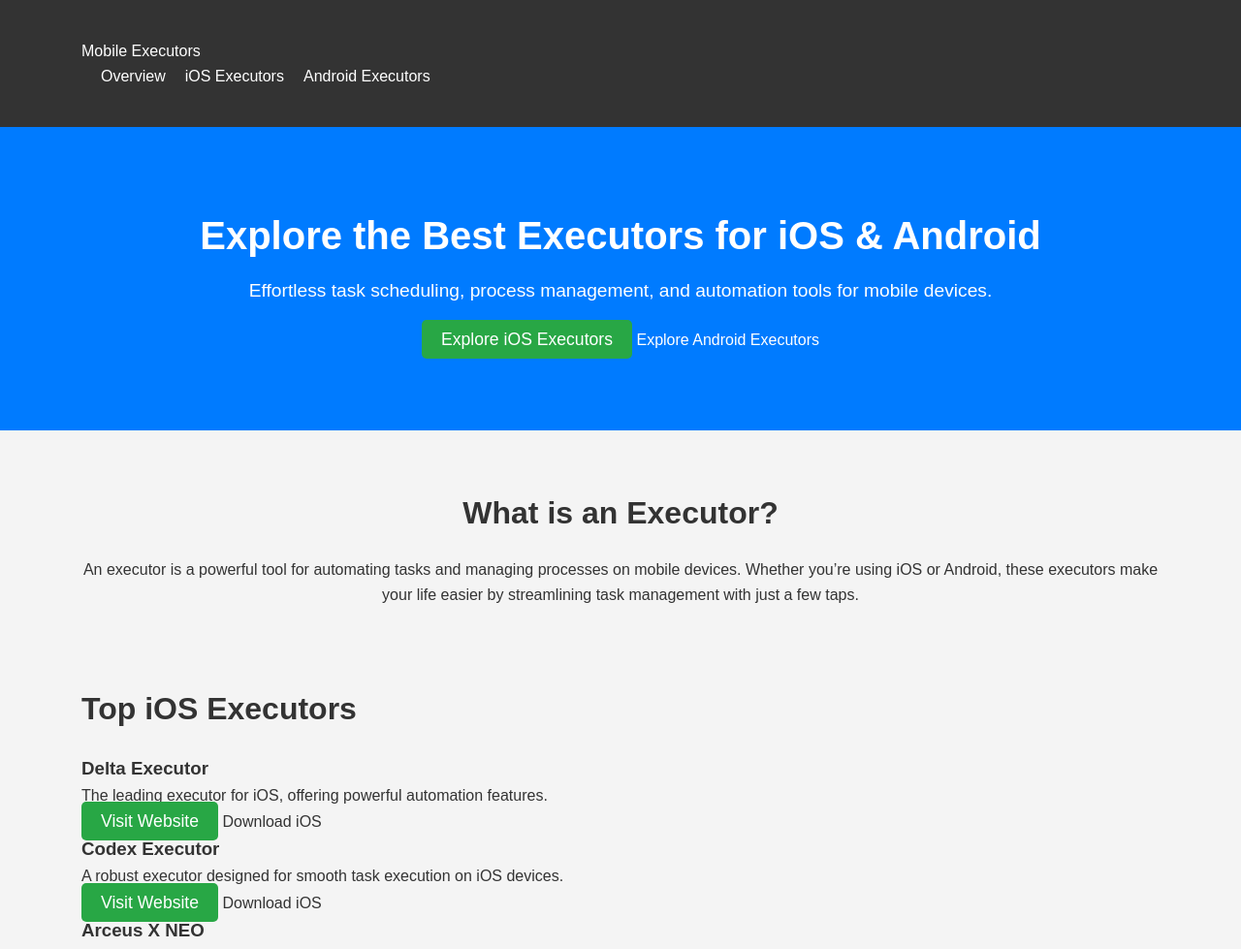
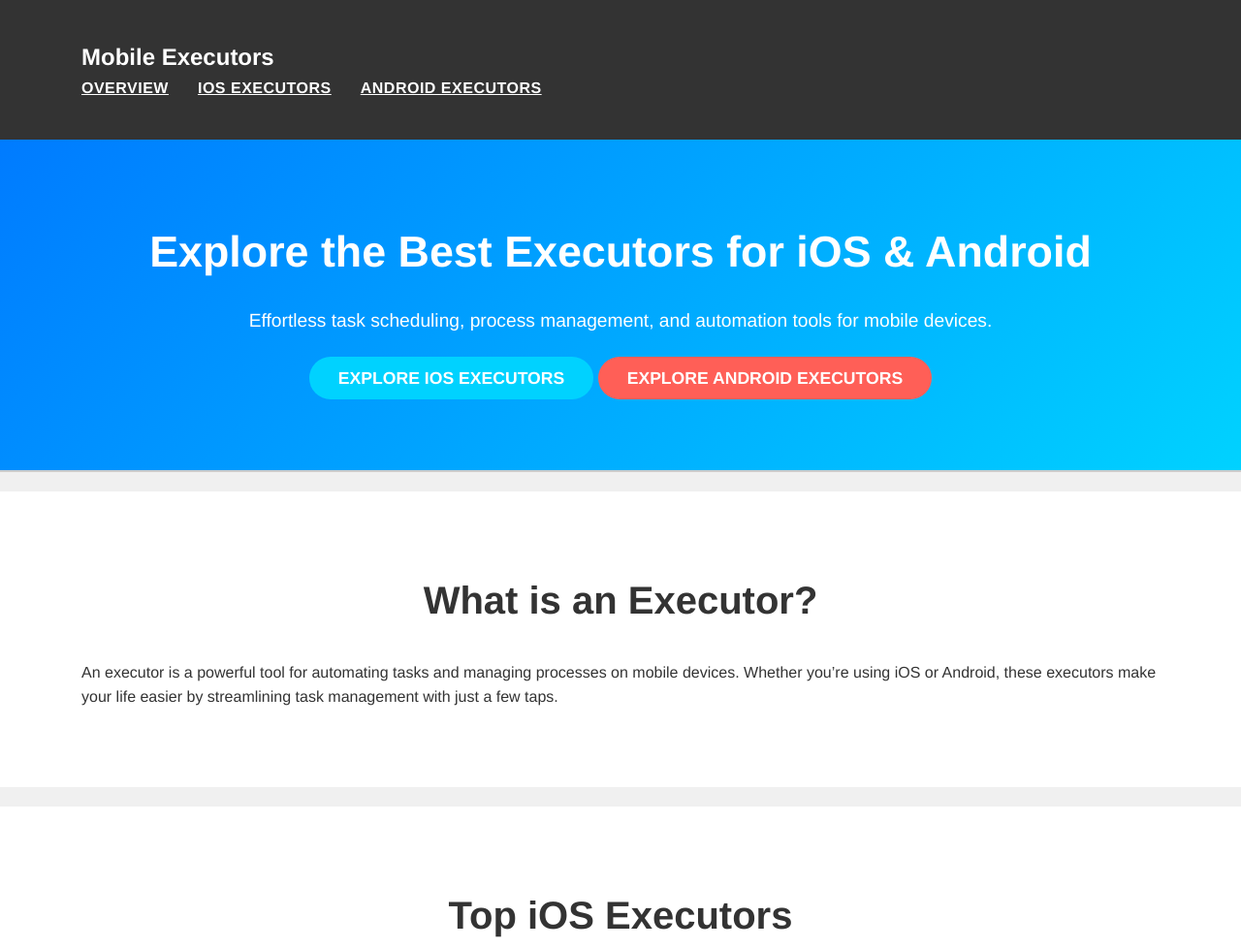
Before and after one commit to robloxwiz/robloxwiz.github.io, a plain HTML site: page index.html in a window 1280 px wide. Shown: the top 979 px of the page at 97% size. Drawn offline with Linux system fonts and the light colour scheme.

Commit message:
Update styles.css

```diff
--- a/styles.css
+++ b/styles.css
@@ -1,4 +1,4 @@
-/* Global Reset */
+/* Reset basic styling */
 * {
     margin: 0;
     padding: 0;
@@ -6,17 +6,13 @@
 }
 
 body {
-    font-family: Arial, sans-serif;
+    font-family: 'Helvetica Neue', Arial, sans-serif;
     line-height: 1.6;
-    background-color: #f4f4f4;
+    background-color: #f0f0f0;
     color: #333;
 }
 
-a {
-    text-decoration: none;
-    color: inherit;
-}
-
+/* Main container setup */
 .container {
     width: 90%;
     max-width: 1200px;
@@ -24,118 +20,138 @@ a {
     padding: 20px;
 }
 
+/* Header */
 header {
     background-color: #333;
+    color: white;
     padding: 20px 0;
-    color: white;
+    box-shadow: 0 4px 6px rgba(0, 0, 0, 0.1);
 }
 
-nav {
-    display: flex;
-    justify-content: space-between;
-    align-items: center;
+header .logo {
+    font-size: 24px;
+    font-weight: bold;
 }
 
 nav ul {
     list-style: none;
     display: flex;
+    gap: 30px;
 }
 
 nav ul li {
-    margin-left: 20px;
+    display: inline-block;
 }
 
 nav ul li a {
     color: white;
     font-size: 16px;
+    text-transform: uppercase;
+    font-weight: 600;
+    letter-spacing: 0.5px;
+    transition: color 0.3s;
 }
 
+nav ul li a:hover {
+    color: #ff5f57;
+}
+
+/* Hero Section */
 #hero {
-    background: #007bff;
+    background: linear-gradient(135deg, #007bff, #00d2ff);
     color: white;
     padding: 60px 0;
     text-align: center;
+    border-bottom: 2px solid #ccc;
 }
 
 #hero h1 {
-    font-size: 2.5em;
-    margin-bottom: 10px;
+    font-size: 2.8em;
+    font-weight: bold;
+    margin-bottom: 20px;
 }
 
 #hero p {
     font-size: 1.2em;
+    margin-bottom: 30px;
+}
+
+.btn-primary, .btn-secondary {
+    background-color: #ff5f57;
+    color: white;
+    padding: 12px 30px;
+    text-transform: uppercase;
+    font-weight: bold;
+    border-radius: 30px;
+    font-size: 1.1em;
+    transition: background-color 0.3s ease;
+    text-decoration: none;
+}
+
+.btn-primary {
+    background-color: #00d2ff;
+}
+
+.btn-primary:hover, .btn-secondary:hover {
+    background-color: #ff5f57;
+}
+
+/* Sections */
+section {
+    padding: 60px 0;
+    background-color: #fff;
     margin-bottom: 20px;
 }
 
-.btn-primary {
-    background-color: #28a745;
-    padding: 10px 20px;
-    color: white;
-    border-radius: 5px;
-    font-size: 1.1em;
+section h2 {
+    font-size: 2.5em;
+    margin-bottom: 30px;
+    text-align: center;
+    font-weight: 600;
 }
 
-#overview, #features, #download {
-    padding: 40px 0;
+.executor-list {
+    display: grid;
+    grid-template-columns: repeat(auto-fill, minmax(300px, 1fr));
+    gap: 30px;
+    margin-top: 40px;
+}
+
+.executor-item {
+    background-color: #f9f9f9;
+    padding: 20px;
+    border-radius: 10px;
+    box-shadow: 0 4px 6px rgba(0, 0, 0, 0.1);
     text-align: center;
 }
 
-h2 {
-    margin-bottom: 20px;
-    font-size: 2em;
+.executor-item h3 {
+    font-size: 1.6em;
+    margin-bottom: 15px;
+    font-weight: bold;
 }
 
-.feature-item {
-    margin: 20px 0;
+.executor-item p {
+    font-size: 1.1em;
+    margin-bottom: 20px;
 }
 
-.download-links {
-    display: flex;
-    justify-content: center;
-    gap: 20px;
-}
-
-.download-btn {
-    background-color: #007bff;
-    color: white;
-    padding: 15px 30px;
-    border-radius: 5px;
-    font-size: 1.2em;
-    transition: background-color 0.3s ease;
-}
-
-.download-btn:hover {
-    background-color: #0056b3;
-}
-
+/* Footer */
 footer {
     background-color: #333;
     color: white;
     text-align: center;
     padding: 20px 0;
+    font-size: 14px;
 }
 
-/* Responsive Design */
+/* Media Query for Mobile */
 @media (max-width: 768px) {
-    .download-links {
-        flex-direction: column;
-        gap: 10px;
+    #hero h1 {
+        font-size: 2.2em;
     }
 
-    nav ul {
-        flex-direction: column;
-        align-items: center;
-    }
-
-    nav ul li {
-        margin-bottom: 10px;
-    }
-
-    #hero h1 {
-        font-size: 2em;
-    }
-
-    #hero p {
-        font-size: 1.1em;
+    .btn-primary, .btn-secondary {
+        padding: 10px 20px;
     }
 }
```
